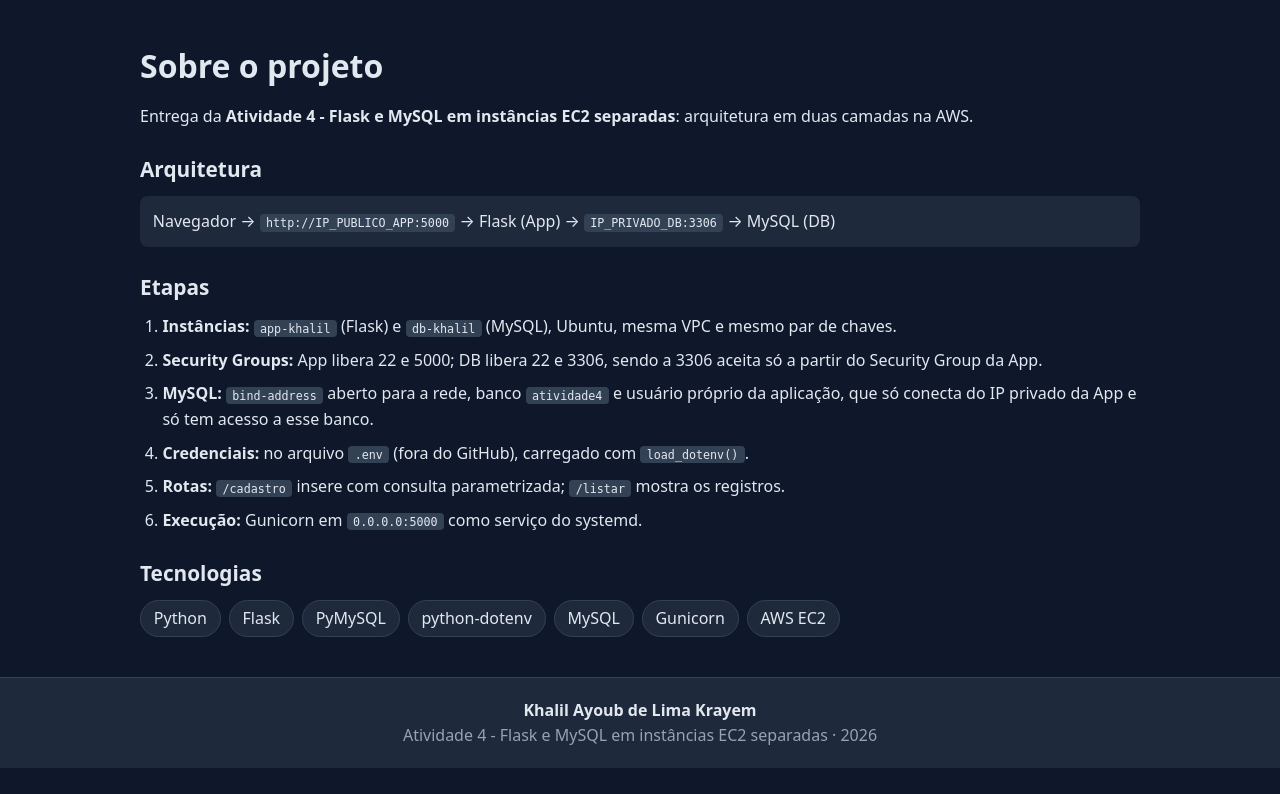
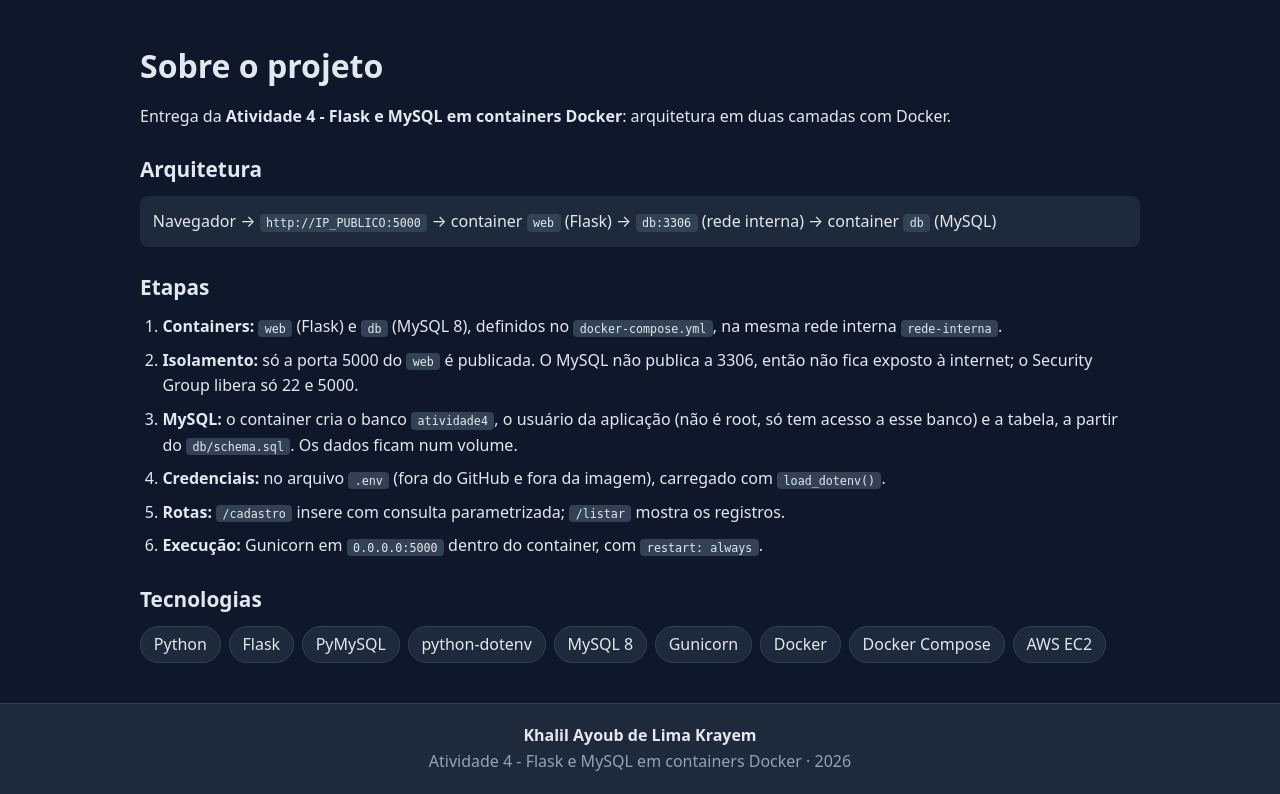
Before and after one commit to KhaosKhalil/atividade4-flask-mysql, a Flask app: page /sobre in a window 1280 px wide. Shown: the part 64-858 px from the top of the page. Before the commit the page ends 832 px from the top, so only its background shows below. Run offline with Flask 3, Linux system fonts and the light colour scheme.

Commit message:
Atividade 4 em Docker: containers web (Flask) e db (MySQL) com rede interna

```diff
--- a/app.py
+++ b/app.py
@@ -1,4 +1,4 @@
-"""Atividade 4 - Aplicacao Flask e Banco de Dados MySQL em Instancias EC2 Separadas.
+"""Atividade 4 - Aplicacao Flask e Banco de Dados MySQL em containers Docker.
 
 Arquivo principal: cria o app Flask, a conexao com o MySQL e as rotas.
 As credenciais do banco ficam no arquivo .env (nunca no codigo-fonte).
@@ -18,11 +18,11 @@ app = Flask(__name__)
 app.secret_key = os.getenv("SECRET_KEY") or os.urandom(24)
 
 NOME_ALUNO = os.getenv("NOME_ALUNO", "Khalil Ayoub de Lima Krayem")
-ATIVIDADE = "Atividade 4 - Flask e MySQL em instâncias EC2 separadas"
+ATIVIDADE = "Atividade 4 - Flask e MySQL em containers Docker"
 
 
 def conectar():
-    """Abre uma conexao com o MySQL da instancia DB usando os dados do .env."""
+    """Abre uma conexao com o MySQL (container db) usando os dados do .env."""
     return pymysql.connect(
         host=os.getenv("DB_HOST"),
         port=int(os.getenv("DB_PORT", "3306")),
@@ -117,6 +117,6 @@ def pagina_nao_encontrada(erro):
 
 
 if __name__ == "__main__":
-    # host="0.0.0.0" aceita conexoes externas; porta 5000 liberada no Security Group.
+    # host="0.0.0.0" aceita conexoes externas; porta 5000 publicada pelo Docker e liberada no Security Group.
     port = int(os.getenv("PORT", "5000"))
     app.run(host="0.0.0.0", port=port, debug=False)
--- a/db/schema.sql
+++ b/db/schema.sql
@@ -1,5 +1,5 @@
 -- Tabela da aplicacao (Atividade 4).
--- Executada pelo deploy/setup_db.sh dentro do banco atividade4.
+-- Executada automaticamente pelo container MySQL na primeira inicializacao (docker-entrypoint-initdb.d).
 CREATE TABLE IF NOT EXISTS cadastros (
     id        INT AUTO_INCREMENT PRIMARY KEY,
     nome      VARCHAR(100) NOT NULL,
--- a/templates/sobre.html
+++ b/templates/sobre.html
@@ -4,19 +4,19 @@
 
 {% block content %}
 <h1>Sobre o projeto</h1>
-<p>Entrega da <strong>{{ atividade }}</strong>: arquitetura em duas camadas na AWS.</p>
+<p>Entrega da <strong>{{ atividade }}</strong>: arquitetura em duas camadas com Docker.</p>
 
 <h2>Arquitetura</h2>
-<p class="fluxo">Navegador &rarr; <code>http://IP_PUBLICO_APP:5000</code> &rarr; Flask (App) &rarr; <code>IP_PRIVADO_DB:3306</code> &rarr; MySQL (DB)</p>
+<p class="fluxo">Navegador &rarr; <code>http://IP_PUBLICO:5000</code> &rarr; container <code>web</code> (Flask) &rarr; <code>db:3306</code> (rede interna) &rarr; container <code>db</code> (MySQL)</p>
 
 <h2>Etapas</h2>
 <ol class="etapas">
-    <li><strong>Instâncias:</strong> <code>app-khalil</code> (Flask) e <code>db-khalil</code> (MySQL), Ubuntu, mesma VPC e mesmo par de chaves.</li>
-    <li><strong>Security Groups:</strong> App libera 22 e 5000; DB libera 22 e 3306, sendo a 3306 aceita só a partir do Security Group da App.</li>
-    <li><strong>MySQL:</strong> <code>bind-address</code> aberto para a rede, banco <code>atividade4</code> e usuário próprio da aplicação, que só conecta do IP privado da App e só tem acesso a esse banco.</li>
-    <li><strong>Credenciais:</strong> no arquivo <code>.env</code> (fora do GitHub), carregado com <code>load_dotenv()</code>.</li>
+    <li><strong>Containers:</strong> <code>web</code> (Flask) e <code>db</code> (MySQL 8), definidos no <code>docker-compose.yml</code>, na mesma rede interna <code>rede-interna</code>.</li>
+    <li><strong>Isolamento:</strong> só a porta 5000 do <code>web</code> é publicada. O MySQL não publica a 3306, então não fica exposto à internet; o Security Group libera só 22 e 5000.</li>
+    <li><strong>MySQL:</strong> o container cria o banco <code>atividade4</code>, o usuário da aplicação (não é root, só tem acesso a esse banco) e a tabela, a partir do <code>db/schema.sql</code>. Os dados ficam num volume.</li>
+    <li><strong>Credenciais:</strong> no arquivo <code>.env</code> (fora do GitHub e fora da imagem), carregado com <code>load_dotenv()</code>.</li>
     <li><strong>Rotas:</strong> <code>/cadastro</code> insere com consulta parametrizada; <code>/listar</code> mostra os registros.</li>
-    <li><strong>Execução:</strong> Gunicorn em <code>0.0.0.0:5000</code> como serviço do systemd.</li>
+    <li><strong>Execução:</strong> Gunicorn em <code>0.0.0.0:5000</code> dentro do container, com <code>restart: always</code>.</li>
 </ol>
 
 <h2>Tecnologias</h2>
@@ -25,8 +25,10 @@
     <li>Flask</li>
     <li>PyMySQL</li>
     <li>python-dotenv</li>
-    <li>MySQL</li>
+    <li>MySQL 8</li>
     <li>Gunicorn</li>
+    <li>Docker</li>
+    <li>Docker Compose</li>
     <li>AWS EC2</li>
 </ul>
 {% endblock %}
```
Also changed, not shown: docker-compose.yml (+43 -3 lines), templates/index.html (+6 -6 lines), README.md, 3 other files.
